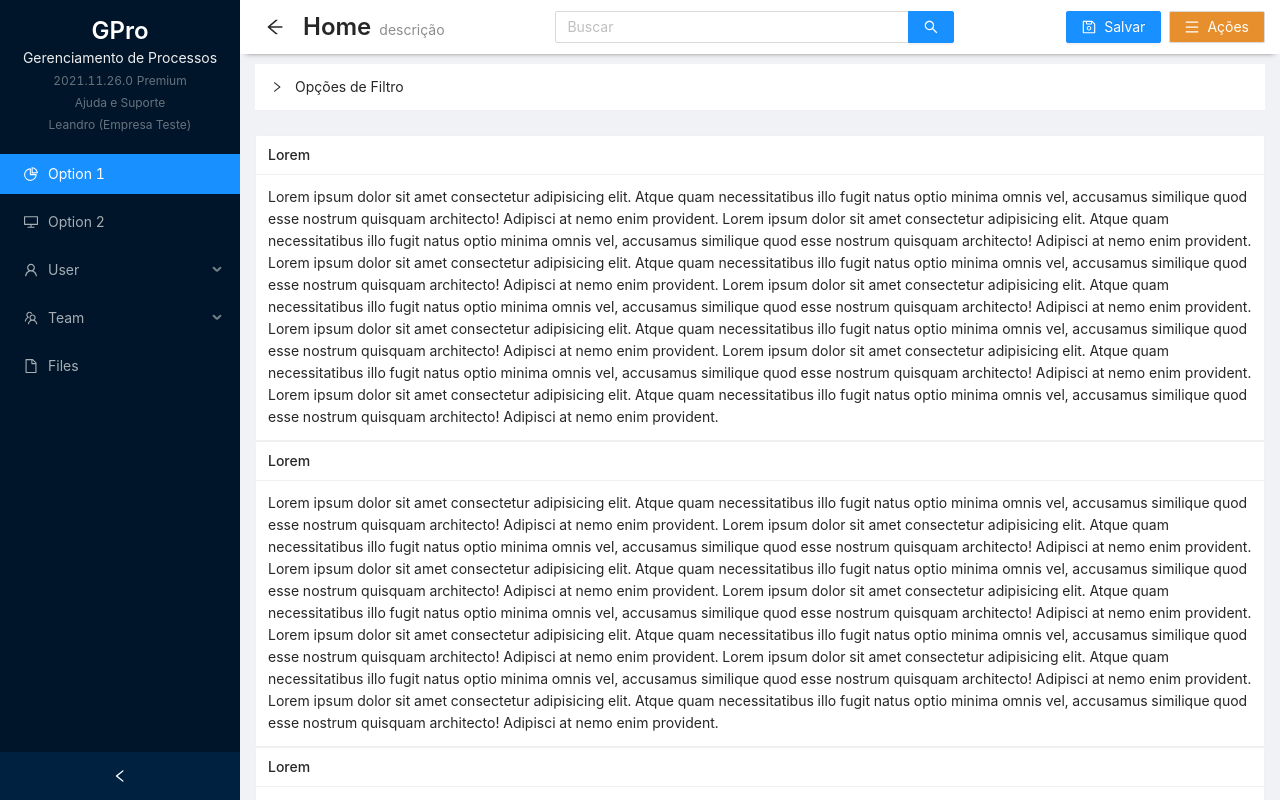
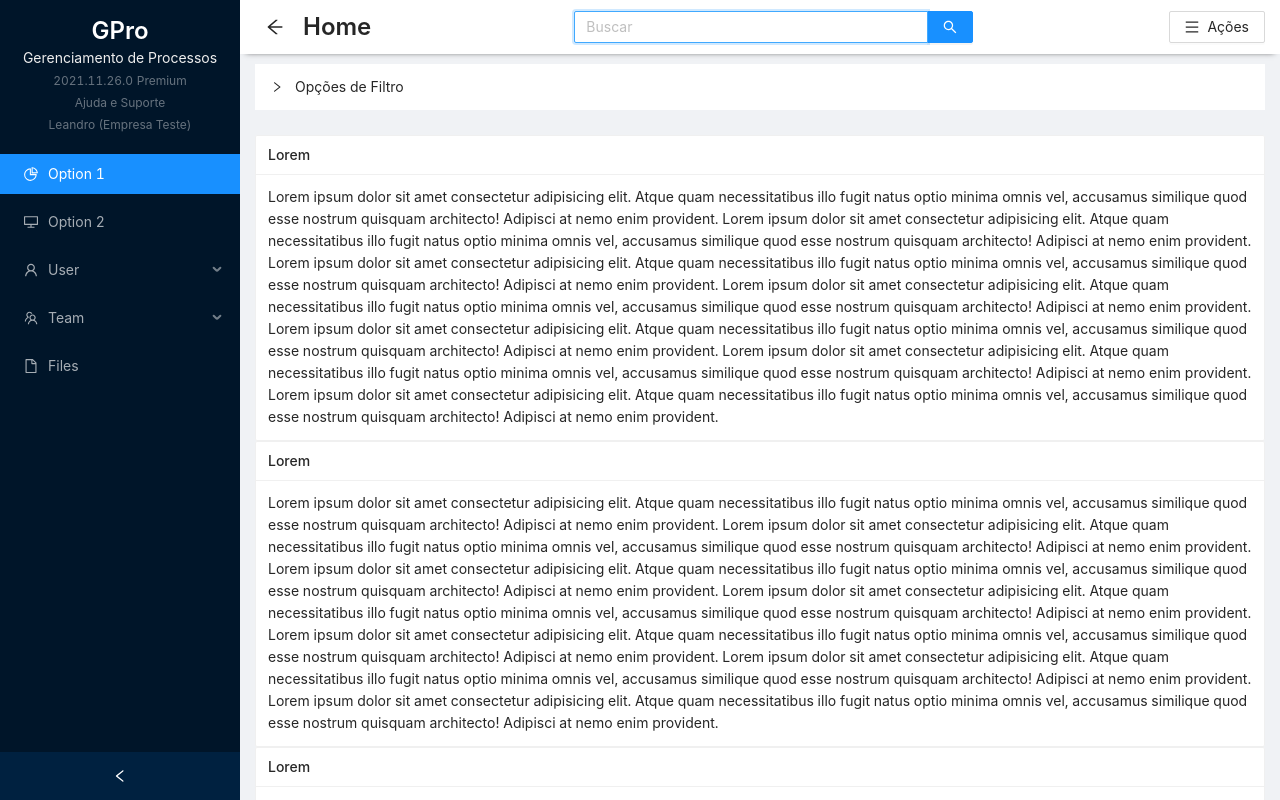
Before and after one commit to leandroaphermes/gpro-frontend-ts, a React (Create React App) app: page / in a window 1280 px wide. Built offline with nearby package versions, Linux system fonts and the light colour scheme.

Commit message:
Ajustando layout e focus no campo de pesquisa

```diff
--- a/src/components/InputSearchText/index.tsx
+++ b/src/components/InputSearchText/index.tsx
@@ -1,9 +1,21 @@
-import styled from "styled-components"
-import { Input } from 'antd'
+import styled from "styled-components";
+import { Input } from "antd";
+
+export type eventSearch =
+  | React.ChangeEvent<HTMLInputElement>
+  | React.MouseEvent<HTMLElement, MouseEvent>
+  | React.KeyboardEvent<HTMLInputElement>
+  | undefined;
+
+export type onSearchProp = (value: string, onSearch: eventSearch) => void;
+
+export type InputSearchTextProps = {
+  onSearch: onSearchProp;
+};
 
 export const InputSearchText = styled(Input.Search)`
   max-width: 400px;
   width: 100%;
-`
+`;
 
-export default InputSearchText
+export default InputSearchText;
--- a/src/components/LayoutMenuAside/index.tsx
+++ b/src/components/LayoutMenuAside/index.tsx
@@ -1,29 +1,48 @@
-import { Menu, Tag } from 'antd'
-import { DesktopOutlined, FileOutlined, PieChartOutlined, TeamOutlined, UserOutlined } from '@ant-design/icons'
-import _ from 'lodash'
+import { Menu, Tag } from "antd";
+import {
+  DesktopOutlined,
+  FileOutlined,
+  PieChartOutlined,
+  TeamOutlined,
+  UserOutlined,
+} from "@ant-design/icons";
+import _ from "lodash";
 
-
-import { BrandSubTitle, BrandTitle, ContainerUsuario, ContainerUsuarioText, ContainerVersao, LayoutSider, LinkSuporte, TextVersao, WrapperBrand } from './styles'
+import {
+  BrandSubTitle,
+  BrandTitle,
+  ContainerUsuario,
+  ContainerUsuarioText,
+  ContainerVersao,
+  LayoutSider,
+  LinkSuporte,
+  TextVersao,
+  WrapperBrand,
+} from "./styles";
 
 export type AsideProps = {
-  collapsed: boolean,
-  onToogleCollapsed: (collapse: boolean) => void,
-  widthMenu: number
-}
+  collapsed: boolean;
+  onToogleCollapsed: (collapse: boolean) => void;
+  widthMenu: number;
+};
 
 const { empresa, usuario } = {
   empresa: {
     nome: "Empresa Teste",
     versao_contratado: "premium",
-    status_contratado: "normal"
+    status_contratado: "normal",
   },
   usuario: {
     id: 21,
-    nome: "Leandro"
-  }
-}
+    nome: "Leandro",
+  },
+};
 
-export default function Aside({ collapsed, onToogleCollapsed, widthMenu } : AsideProps) {
+export default function Aside({
+  collapsed,
+  onToogleCollapsed,
+  widthMenu,
+}: AsideProps) {
   return (
     <LayoutSider
       collapsible
@@ -35,31 +54,40 @@ export default function Aside({ collapsed, onToogleCollapsed, widthMenu } : Asid
     >
       <WrapperBrand>
         <BrandTitle level={3}>{process.env.REACT_APP_NAME}</BrandTitle>
-          {!collapsed && <BrandSubTitle>{process.env.REACT_APP_SUBNAME}</BrandSubTitle>}
+        {!collapsed && (
+          <BrandSubTitle>{process.env.REACT_APP_SUBNAME}</BrandSubTitle>
+        )}
         <ContainerVersao>
-            <TextVersao>{process.env.REACT_APP_VERSION}</TextVersao>{' '}
+          <TextVersao>{process.env.REACT_APP_VERSION}</TextVersao>{" "}
           <TextVersao>{_.upperFirst(empresa?.versao_contratado)}</TextVersao>
         </ContainerVersao>
         {!collapsed && (
           <div>
-              <LinkSuporte href="https://app.pipefy.com/public/form/5UPXYXx3" target="_blank" rel="noreferrer">
+            <LinkSuporte
+              href="https://app.pipefy.com/public/form/5UPXYXx3"
+              target="_blank"
+              rel="noreferrer"
+            >
               Ajuda e Suporte
             </LinkSuporte>
           </div>
         )}
         <ContainerUsuario>
           <ContainerUsuarioText>
-              {String(usuario?.nome || '').split(' ')?.[0] || ''} ({String(empresa.nome).trim()})
+            {String(usuario?.nome || "").split(" ")?.[0] || ""} (
+            {String(empresa.nome).trim()})
           </ContainerUsuarioText>
         </ContainerUsuario>
-          {empresa?.status_contratado === 'vencido' && !collapsed && (
+        {empresa?.status_contratado === "vencido" && !collapsed && (
           <Tag color="warning">Existem mensalidade(s) vencidas!</Tag>
         )}
       </WrapperBrand>
-        <Menu theme="dark" defaultSelectedKeys={['1']} mode="inline">
+
+      <Menu theme="dark" defaultSelectedKeys={["1"]} mode="inline">
         <Menu.Item key="1" icon={<PieChartOutlined />}>
           Option 1
         </Menu.Item>
+
         <Menu.Item key="2" icon={<DesktopOutlined />}>
           Option 2
         </Menu.Item>
@@ -77,5 +105,5 @@ export default function Aside({ collapsed, onToogleCollapsed, widthMenu } : Asid
         </Menu.Item>
       </Menu>
     </LayoutSider>
-  )
+  );
 }
--- a/src/components/PageHeader/index.tsx
+++ b/src/components/PageHeader/index.tsx
@@ -1,40 +1,94 @@
-import { Button, Dropdown, Space, Typography } from 'antd'
-import { ArrowLeftOutlined, MenuOutlined, SaveOutlined } from '@ant-design/icons'
+import { Button, Dropdown, Input, Space, Typography } from "antd";
+import {
+  ArrowLeftOutlined,
+  MenuOutlined,
+  SaveOutlined,
+} from "@ant-design/icons";
 
-import InputSearchText from 'components/InputSearchText'
+import InputSearchText, { onSearchProp } from "components/InputSearchText";
 
-import { Wrapper, Title } from './styles'
+import { Wrapper, Title } from "./styles";
+import { useEffect, useRef } from "react";
 
 export type PageHeaderProps = {
-  title?: React.ReactNode,
-  subTitle?: React.ReactNode,
-  acoesMenu?: JSX.Element
-}
+  title: React.ReactNode;
+  subTitle?: React.ReactNode;
+  acoesMenu?: React.ReactElement;
+  acoesMenuText?: React.ReactNode;
+  loading?: boolean;
+  onSave?: () => void;
+  showSearch?: boolean;
+  showSave?: boolean;
+  showBackHistory?: boolean;
+};
 
-export default function PageHeader({ acoesMenu }: PageHeaderProps) {
+export default function PageHeader({
+  title,
+  subTitle,
+  acoesMenu,
+  acoesMenuText = "Ações",
+  onSave,
+  showSearch = true,
+  showSave,
+  showBackHistory = true,
+  loading,
+}: PageHeaderProps) {
+  const refSearch = useRef<Input>(null);
+
+  const handleSearch: onSearchProp = function (value, event) {
+    console.log(value, event);
+  };
+
+  useEffect(() => {
+    refSearch.current?.focus();
+  }, []);
+
   return (
     <Wrapper>
       <Space align="center">
-        <Button type="text" size="large" icon={<ArrowLeftOutlined />} />
+        {showBackHistory && (
+          <Button type="text" size="large" icon={<ArrowLeftOutlined />} />
+        )}
         <Space align="baseline">
-          <Title level={3}>Home</Title>
-          <Typography.Text type="secondary"  >descrição</Typography.Text>
+          <Title level={3}>{title}</Title>
+          <Typography.Text type="secondary">{subTitle}</Typography.Text>
         </Space>
       </Space>
-      <InputSearchText size="middle" enterButton placeholder="Buscar" />
+      {showSearch && (
+        <InputSearchText
+          size="middle"
+          enterButton
+          placeholder="Buscar"
+          loading={loading}
+          onSearch={handleSearch}
+          ref={refSearch}
+        />
+      )}
       <Space>
-        <Button size="middle" type="primary" icon={<SaveOutlined />} >Salvar</Button>
+        {showSave && (
+          <Button
+            size="middle"
+            type="primary"
+            icon={<SaveOutlined />}
+            onClick={onSave}
+            loading={loading}
+          >
+            Salvar
+          </Button>
+        )}
         {acoesMenu && (
-          <Dropdown overlay={acoesMenu} trigger={['click']}>
+          <Dropdown overlay={acoesMenu} trigger={["click"]}>
             <Button
               size="middle"
-              type="default"
+              type="ghost"
               icon={<MenuOutlined />}
-              style={{ background: "#e68f2c", color: "#FFF" }}
-            >Ações</Button>
+              aria-label="Mais Ações"
+            >
+              {acoesMenuText}
+            </Button>
           </Dropdown>
         )}
       </Space>
     </Wrapper>
-  )
+  );
 }
--- a/src/components/TemplatePage/index.tsx
+++ b/src/components/TemplatePage/index.tsx
@@ -1,31 +1,45 @@
-import { Collapse } from 'antd'
-import React from 'react'
+import { Collapse } from "antd";
+import React from "react";
 
-import PageHeader, { PageHeaderProps } from 'components/PageHeader'
+import PageHeader, { PageHeaderProps } from "components/PageHeader";
 
-import { Wrapper, Content } from './styles'
+import { Wrapper, ContentPage } from "./styles";
 
 export type BaseTemplateProps = {
-  children: React.ReactNode,
-} & PageHeaderProps
+  children: React.ReactNode;
+  pageHeader: PageHeaderProps;
+};
 
-export default function BaseTemplate({ children, title, subTitle, acoesMenu }: BaseTemplateProps) {
+export default function BaseTemplate({
+  children,
+  pageHeader: headerProps,
+}: BaseTemplateProps) {
   return (
     <Wrapper>
       <div>
-        <PageHeader title={title} subTitle={subTitle} acoesMenu={acoesMenu} />
-        <div style={{ background: "#fff", margin: "10px 15px" }} >
-          <Collapse ghost >
-            <Collapse.Panel key="filtros" header="Opções de Filtro"  >
-              Lorem ipsum dolor sit amet consectetur adipisicing elit. Error aut adipisci suscipit nostrum vel debitis, eos ab voluptate iste molestiae, itaque dolores ex sint assumenda quam porro necessitatibus repellendus obcaecati.
-              Lorem ipsum dolor sit amet consectetur adipisicing elit. Error aut adipisci suscipit nostrum vel debitis, eos ab voluptate iste molestiae, itaque dolores ex sint assumenda quam porro necessitatibus repellendus obcaecati.
-              Lorem ipsum dolor sit amet consectetur adipisicing elit. Error aut adipisci suscipit nostrum vel debitis, eos ab voluptate iste molestiae, itaque dolores ex sint assumenda quam porro necessitatibus repellendus obcaecati.
-              Lorem ipsum dolor sit amet consectetur adipisicing elit. Error aut adipisci suscipit nostrum vel debitis, eos ab voluptate iste molestiae, itaque dolores ex sint assumenda quam porro necessitatibus repellendus obcaecati.
+        <PageHeader {...headerProps} />
+        <div style={{ background: "#fff", margin: "10px 15px" }}>
+          <Collapse ghost>
+            <Collapse.Panel key="filtros" header="Opções de Filtro">
+              Lorem ipsum dolor sit amet consectetur adipisicing elit. Error aut
+              adipisci suscipit nostrum vel debitis, eos ab voluptate iste
+              molestiae, itaque dolores ex sint assumenda quam porro
+              necessitatibus repellendus obcaecati. Lorem ipsum dolor sit amet
+              consectetur adipisicing elit. Error aut adipisci suscipit nostrum
+              vel debitis, eos ab voluptate iste molestiae, itaque dolores ex
+              sint assumenda quam porro necessitatibus repellendus obcaecati.
+              Lorem ipsum dolor sit amet consectetur adipisicing elit. Error aut
+              adipisci suscipit nostrum vel debitis, eos ab voluptate iste
+              molestiae, itaque dolores ex sint assumenda quam porro
+              necessitatibus repellendus obcaecati. Lorem ipsum dolor sit amet
+              consectetur adipisicing elit. Error aut adipisci suscipit nostrum
+              vel debitis, eos ab voluptate iste molestiae, itaque dolores ex
+              sint assumenda quam porro necessitatibus repellendus obcaecati.
             </Collapse.Panel>
           </Collapse>
         </div>
       </div>
-      <Content>{children}</Content>
+      <ContentPage>{children}</ContentPage>
     </Wrapper>
-  )
+  );
 }
--- a/src/components/TemplatePage/styles.ts
+++ b/src/components/TemplatePage/styles.ts
@@ -6,7 +6,7 @@ export const Wrapper = styled.div`
   height: 100vh;
 `;
 
-export const Content = styled.div`
+export const ContentPage = styled.div`
   padding: 15px;
   overflow: auto;
 `;
```
Also changed, not shown: src/pages/home/index.tsx (+143 -58 lines), 2 other files (tests, documents, lock files or other folders). Lines whose indentation alone changed are shown as unchanged.
